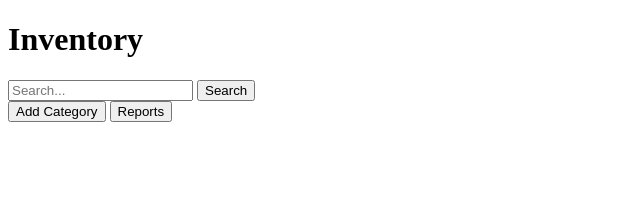
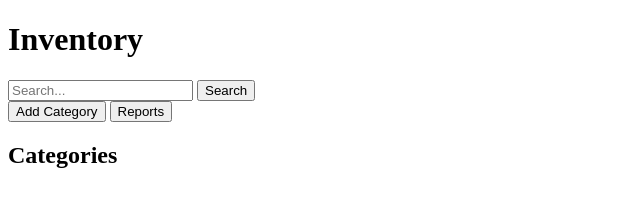
Before and after one commit to Oregon404/inventoryManagement, a plain HTML site: page index.html in a window 1280 px wide. Shown: the whole page, without its empty margins (0-640 px from the left). Drawn offline with Linux system fonts and the light colour scheme.

Commit message:
fix typo

```diff
--- a/index.html
+++ b/index.html
@@ -13,11 +13,11 @@
             <input type="text" id="searchInput" class="search-input" placeholder="Search...">
             <button onclick="search()" class="search-button">Search</button>
         </div>
-        <button class="add-category-button">Add Category</button>
+        <button class="add-categories-button">Add Category</button>
         <button class="reports">Reports</button>
     </div>
-    <div class="categorys">
-
+    <div class="categories">
+        <div class="categories-title"><h2>Categories</h2></div>
     </div>
     <script src="js-main.js"></script>
 </body>
```
